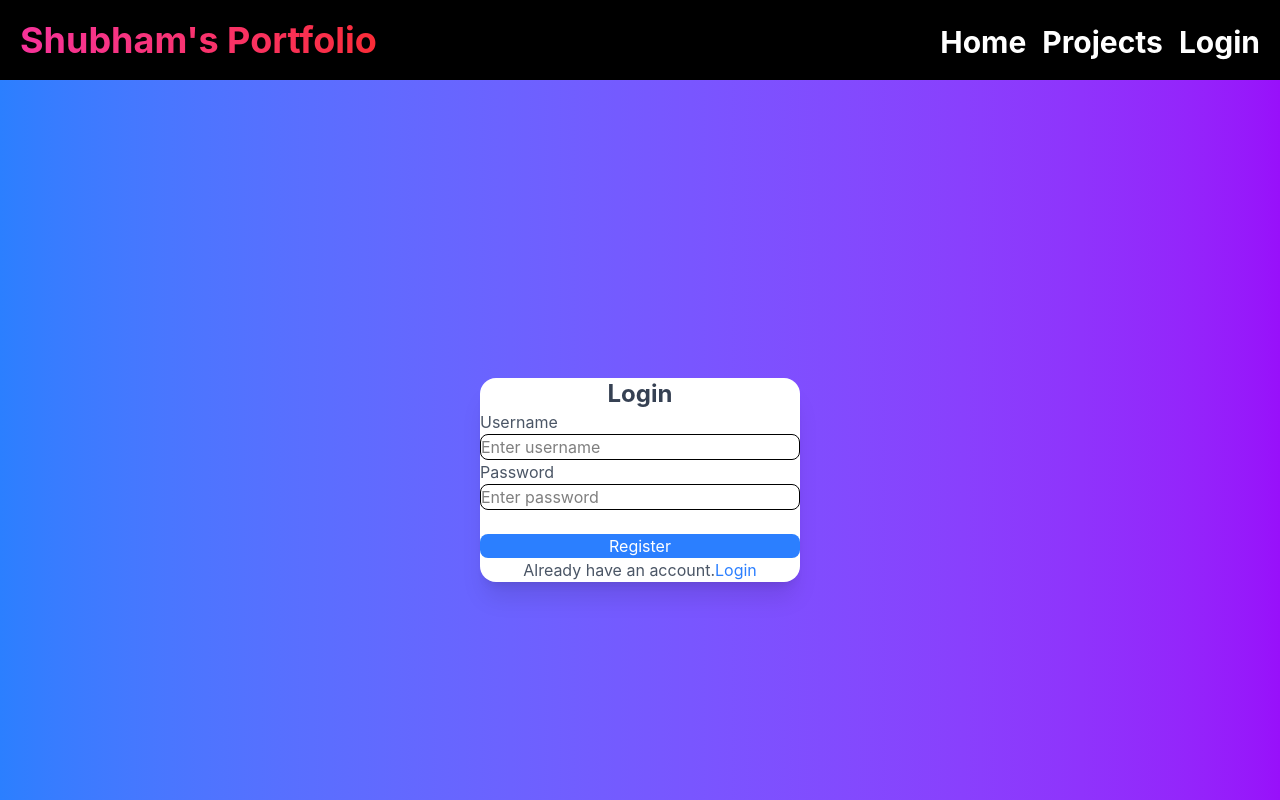
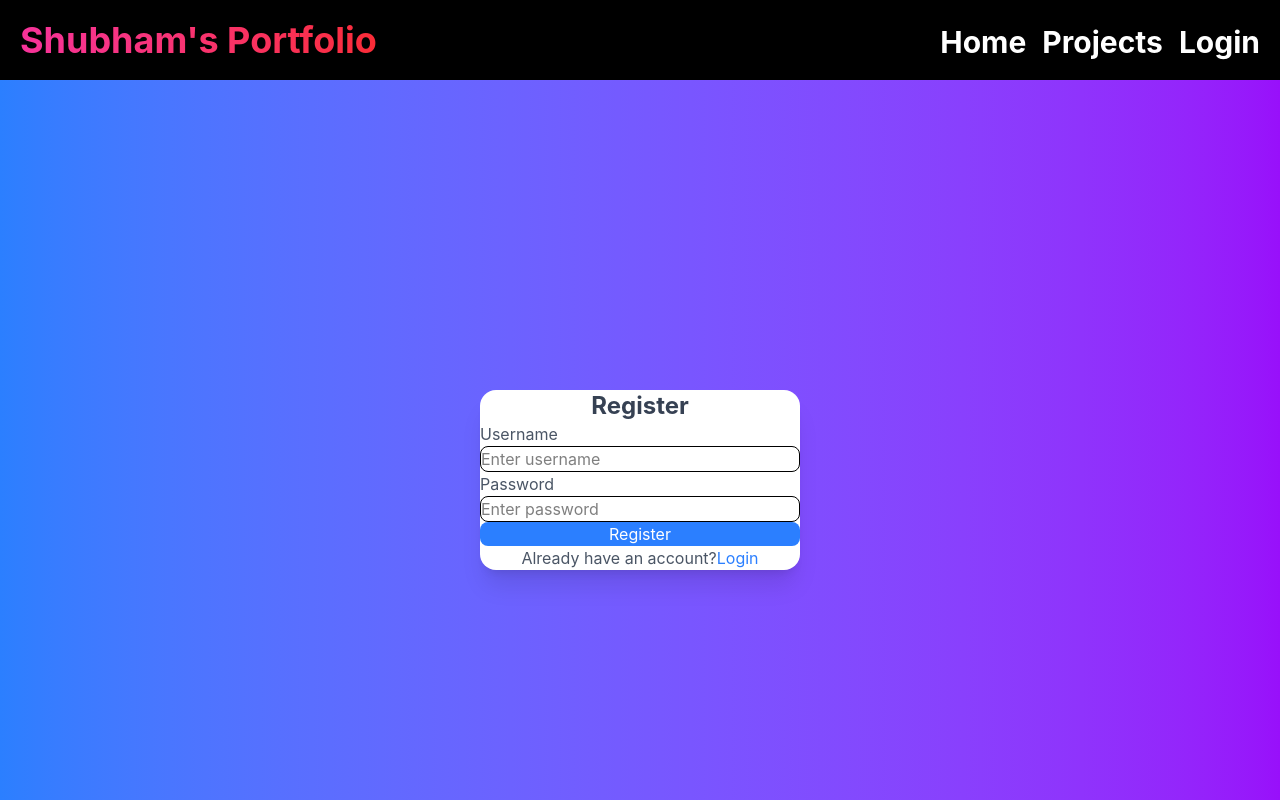
Before and after one commit to harsh-suman5/testing_website, a React (Vite) app: page /register in a window 1280 px wide. Shown: the top 800 px of the page. Built offline with nearby package versions, Linux system fonts and the light colour scheme; no server answers.

Commit message:
frontend backend api connected

```diff
--- /dev/null
+++ b/src/api/axiosInstance.js
@@ -0,0 +1,11 @@
+import axios from 'axios'
+
+// Single shared axios instance — all components import this
+const axiosInstance = axios.create({
+  baseURL: import.meta.env.VITE_BACKEND_URL,
+  headers: {
+    'Content-Type': 'application/json',
+  },
+})
+
+export default axiosInstance
--- a/src/components/login.jsx
+++ b/src/components/login.jsx
@@ -1,21 +1,56 @@
-import React from 'react'
-import axios from 'axios'
-
-
-axios.get("https://backend-testing-website-i5bw.onrender.com/").then(
-  (response) => {console.log(response.data); }
-).catch(error => {console.error("kuch gadbad hai mere hero😂😂",error);});
+import React, { useState } from 'react'
+import axiosInstance from '../api/axiosInstance'
 
 const Login = () => {
+  const [formData, setFormData] = useState({ username: '', password: '' })
+  const [message, setMessage] = useState('')
+  const [isLoading, setIsLoading] = useState(false)
+  const [isError, setIsError] = useState(false)
+
+  // Update state on every keystroke
+  const handleChange = (e) => {
+    setFormData({ ...formData, [e.target.name]: e.target.value })
+  }
+
+  // Submit form → POST to backend
+  const handleSubmit = async (e) => {
+    e.preventDefault()
+    setIsLoading(true)
+    setMessage('')
+    setIsError(false)
+
+    try {
+      const response = await axiosInstance.post('/api/login', formData)
+      setMessage(response.data.message || 'Login successful! ✅')
+      setIsError(false)
+      // TODO: save token → localStorage.setItem('token', response.data.token)
+      // TODO: redirect → navigate('/')
+    } catch (error) {
+      const errMsg = error.response?.data?.message || 'Login failed. Please try again.'
+      setMessage(errMsg)
+      setIsError(true)
+    } finally {
+      setIsLoading(false)
+    }
+  }
+
   return (
+    <div className="no-scroll flex justify-center items-center min-h-screen bg-gradient-to-r from-blue-500 to-purple-600">
 
-  <div className="no-scroll flex justify-center items-center min-h-screen bg-linear-to-r from-blue-500 to-purple-600">
-
-    <form className="bg-white p-8 rounded-2xl shadow-xl w-80">
-
+      <form
+        onSubmit={handleSubmit}
+        className="bg-white p-8 rounded-2xl shadow-xl w-80"
+      >
         <h2 className="text-2xl font-bold mb-6 text-center text-gray-700">
           Login
         </h2>
+
+        {/* Feedback Message */}
+        {message && (
+          <p className={`mb-4 text-sm text-center font-medium ${isError ? 'text-red-500' : 'text-green-500'}`}>
+            {message}
+          </p>
+        )}
 
         <label htmlFor="username" className="block text-gray-600 mb-1">
           Username
@@ -24,11 +59,12 @@ const Login = () => {
           type="text"
           id="username"
           name="username"
+          value={formData.username}
+          onChange={handleChange}
           className="border w-full p-2 rounded-lg mb-4 focus:outline-none focus:ring-2 focus:ring-blue-400"
           placeholder="Enter username"
           required
         />
-      <br />
 
         <label htmlFor="password" className="block text-gray-600 mb-1">
           Password
@@ -37,25 +73,30 @@ const Login = () => {
           type="password"
           id="password"
           name="password"
+          value={formData.password}
+          onChange={handleChange}
           className="border w-full p-2 rounded-lg mb-4 focus:outline-none focus:ring-2 focus:ring-purple-400"
           placeholder="Enter password"
           required
         />
-      <br /><br />
 
-      <button className="w-full bg-blue-500 text-white py-2 rounded-lg hover:bg-blue-600 transition">
-        Login
+        <button
+          type="submit"
+          disabled={isLoading}
+          className="w-full bg-blue-500 text-white py-2 rounded-lg hover:bg-blue-600 transition disabled:opacity-60"
+        >
+          {isLoading ? 'Logging in...' : 'Login'}
         </button>
 
         <p className="mt-4 text-center text-gray-600">
           Don't have an account?
-        <span className="text-blue-500 cursor-pointer ml-1"><a href="/Register">Register</a></span>
+          <span className="text-blue-500 cursor-pointer ml-1">
+            <a href="/register">Register</a>
+          </span>
         </p>
 
       </form>
-
     </div>
-
   )
 }
 
--- a/src/components/register.jsx
+++ b/src/components/register.jsx
@@ -1,15 +1,55 @@
-import React from 'react'
+import React, { useState } from 'react'
+import axiosInstance from '../api/axiosInstance'
 
-const Login = () => {
+const Register = () => {
+  const [formData, setFormData] = useState({ username: '', password: '' })
+  const [message, setMessage] = useState('')
+  const [isLoading, setIsLoading] = useState(false)
+  const [isError, setIsError] = useState(false)
+
+  // Update state on every keystroke
+  const handleChange = (e) => {
+    setFormData({ ...formData, [e.target.name]: e.target.value })
+  }
+
+  // Submit form → POST to backend
+  const handleSubmit = async (e) => {
+    e.preventDefault()
+    setIsLoading(true)
+    setMessage('')
+    setIsError(false)
+
+    try {
+      const response = await axiosInstance.post('/api/register', formData)
+      setMessage(response.data.message || 'Registered successfully! ✅')
+      setIsError(false)
+      // TODO: redirect to login → navigate('/login')
+    } catch (error) {
+      const errMsg = error.response?.data?.message || 'Registration failed. Please try again.'
+      setMessage(errMsg)
+      setIsError(true)
+    } finally {
+      setIsLoading(false)
+    }
+  }
+
   return (
+    <div className="no-scroll flex justify-center items-center min-h-screen bg-gradient-to-r from-blue-500 to-purple-600">
 
-  <div className="no-scroll flex justify-center items-center min-h-screen bg-linear-to-r from-blue-500 to-purple-600">
+      <form
+        onSubmit={handleSubmit}
+        className="bg-white p-8 rounded-2xl shadow-xl w-80"
+      >
+        <h2 className="text-2xl font-bold mb-6 text-center text-gray-700">
+          Register
+        </h2>
 
-    <form className="bg-white p-8 rounded-2xl shadow-xl w-80">
-
-      <h2 className="text-2xl font-bold mb-6 text-center text-gray-700">
-        Login
-      </h2>
+        {/* Feedback Message */}
+        {message && (
+          <p className={`mb-4 text-sm text-center font-medium ${isError ? 'text-red-500' : 'text-green-500'}`}>
+            {message}
+          </p>
+        )}
 
         <label htmlFor="username" className="block text-gray-600 mb-1">
           Username
@@ -18,11 +58,12 @@ const Login = () => {
           type="text"
           id="username"
           name="username"
+          value={formData.username}
+          onChange={handleChange}
           className="border w-full p-2 rounded-lg mb-4 focus:outline-none focus:ring-2 focus:ring-blue-400"
           placeholder="Enter username"
           required
         />
-      <br />
 
         <label htmlFor="password" className="block text-gray-600 mb-1">
           Password
@@ -31,26 +72,31 @@ const Login = () => {
           type="password"
           id="password"
           name="password"
+          value={formData.password}
+          onChange={handleChange}
           className="border w-full p-2 rounded-lg mb-4 focus:outline-none focus:ring-2 focus:ring-purple-400"
           placeholder="Enter password"
           required
         />
-      <br /><br />
 
-      <button className="w-full bg-blue-500 text-white py-2 rounded-lg hover:bg-blue-600 transition">
-        Register
+        <button
+          type="submit"
+          disabled={isLoading}
+          className="w-full bg-blue-500 text-white py-2 rounded-lg hover:bg-blue-600 transition disabled:opacity-60"
+        >
+          {isLoading ? 'Registering...' : 'Register'}
         </button>
 
         <p className="mt-4 text-center text-gray-600">
-        Already have an account.
-        <span className="text-blue-500 cursor-pointer ml-1"><a href="/login">Login</a></span>
+          Already have an account?
+          <span className="text-blue-500 cursor-pointer ml-1">
+            <a href="/login">Login</a>
+          </span>
         </p>
 
       </form>
-
     </div>
-
   )
 }
 
-export default Login
+export default Register
```
Also changed, not shown: 1 other file (tests, documents, lock files or other folders). Lines whose indentation alone changed are shown as unchanged.
